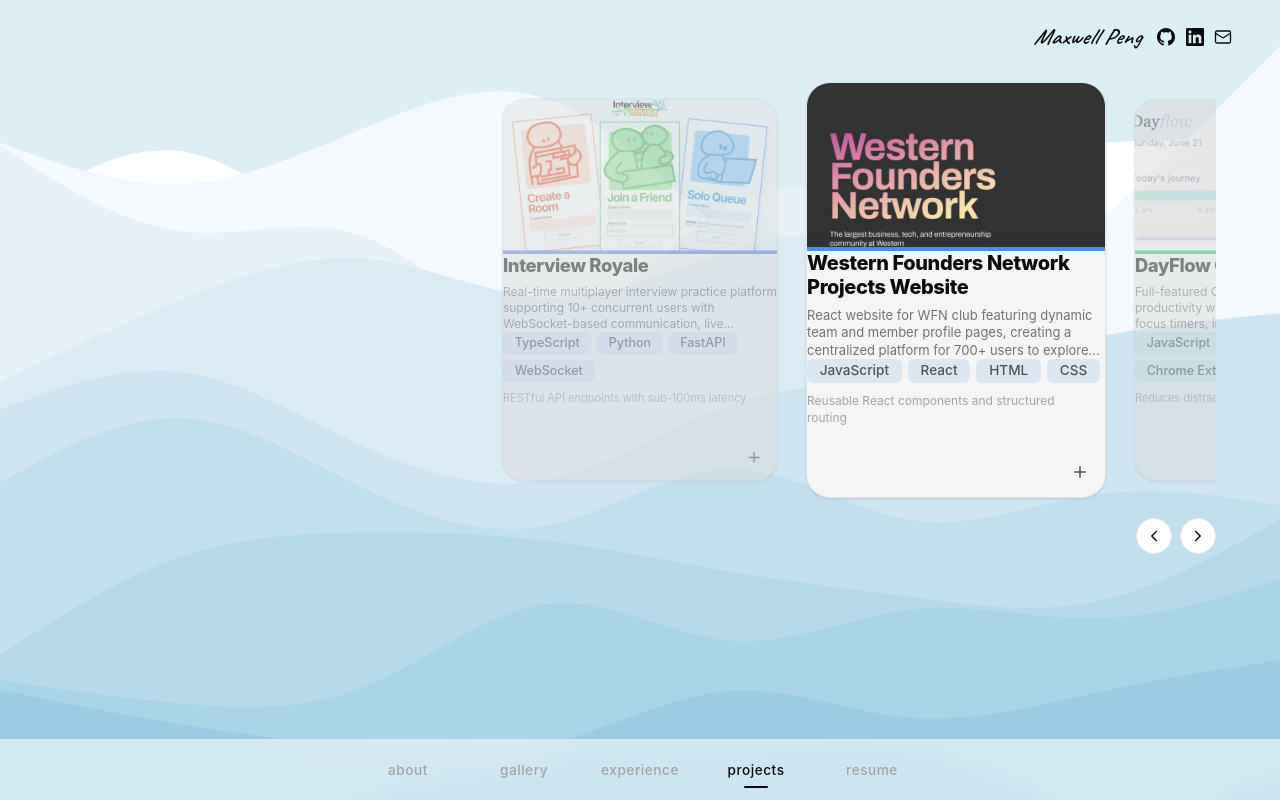
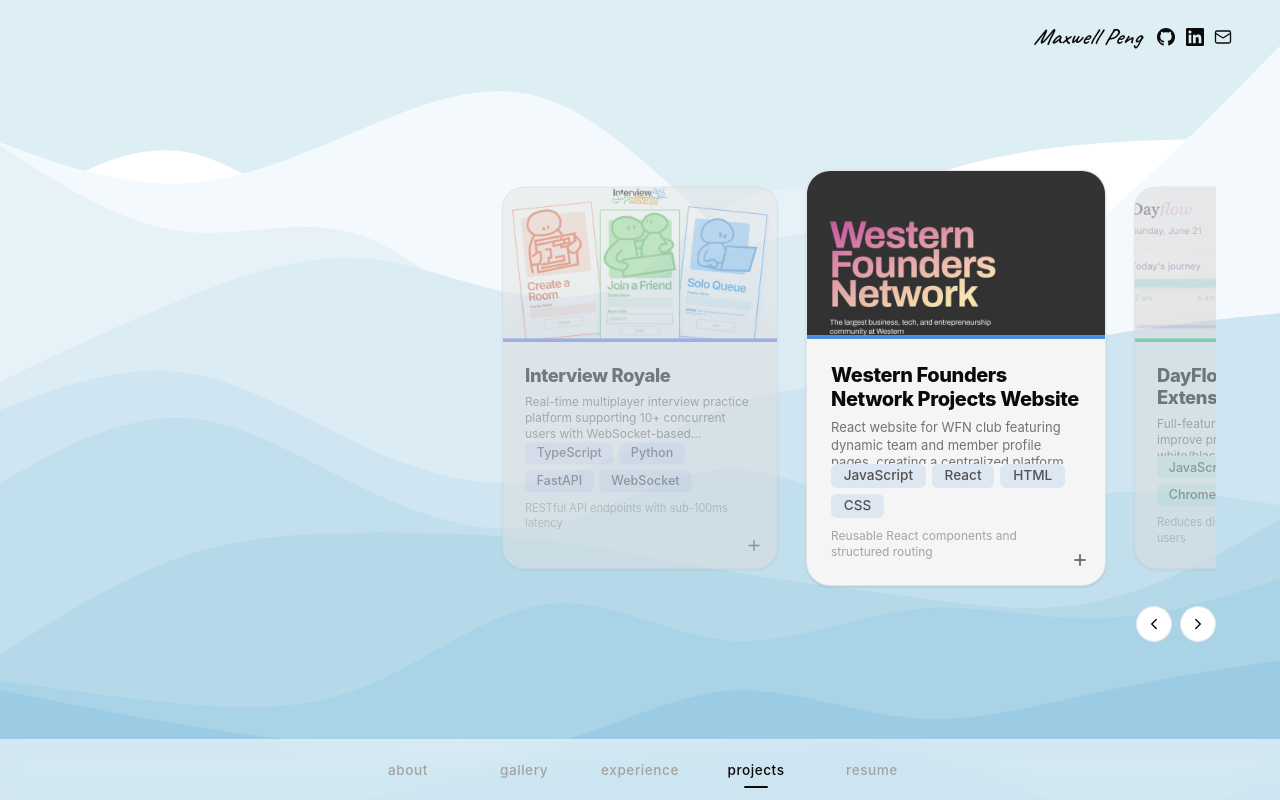
Before and after one commit to thecodemonki/LottoMax, a React (Vite) app: page / in a window 1280 px wide. Both pictures are taken after a click on the button "projects". Built offline with nearby package versions, Linux system fonts and the light colour scheme.

Commit message:
changes for cards

```diff
--- a/src/pages/Home.jsx
+++ b/src/pages/Home.jsx
@@ -170,7 +170,7 @@
 
 function ProjectsPanel() {
   return (
-    <div className="tab-panel tab-panel--list">
+    <div className="tab-panel tab-panel--list tab-panel--projects">
       <section className="projects-carousel-section">
         <ExpandableCardGroup>
           <ProjectCarousel projects={projectsData} />
--- a/src/styles/Home.css
+++ b/src/styles/Home.css
@@ -134,6 +134,24 @@
   width: 100%;
   margin-left: auto;
   margin-right: auto;
+}
+
+.tab-panel--projects {
+  display: flex;
+  flex-direction: column;
+  justify-content: center;
+  min-height: 100%;
+  padding-top: 0;
+  padding-bottom: 0;
+}
+
+.portfolio-tab-surface:has(.tab-panel--projects) {
+  padding-bottom: 0;
+  overflow-y: hidden;
+}
+
+.tab-panel--projects .projects-carousel-section {
+  margin-bottom: 0;
 }
 
 .tab-panel.tab-panel--about {
@@ -421,6 +439,10 @@
 
 .project-carousel-card {
   transition: box-shadow 0.25s ease;
+}
+
+.project-carousel-card .expandable-card__body {
+  padding: 1.5rem;
 }
 
 .expandable-card__hero {
```
Also changed, not shown: 4 other files (tests, documents, lock files or other folders).
